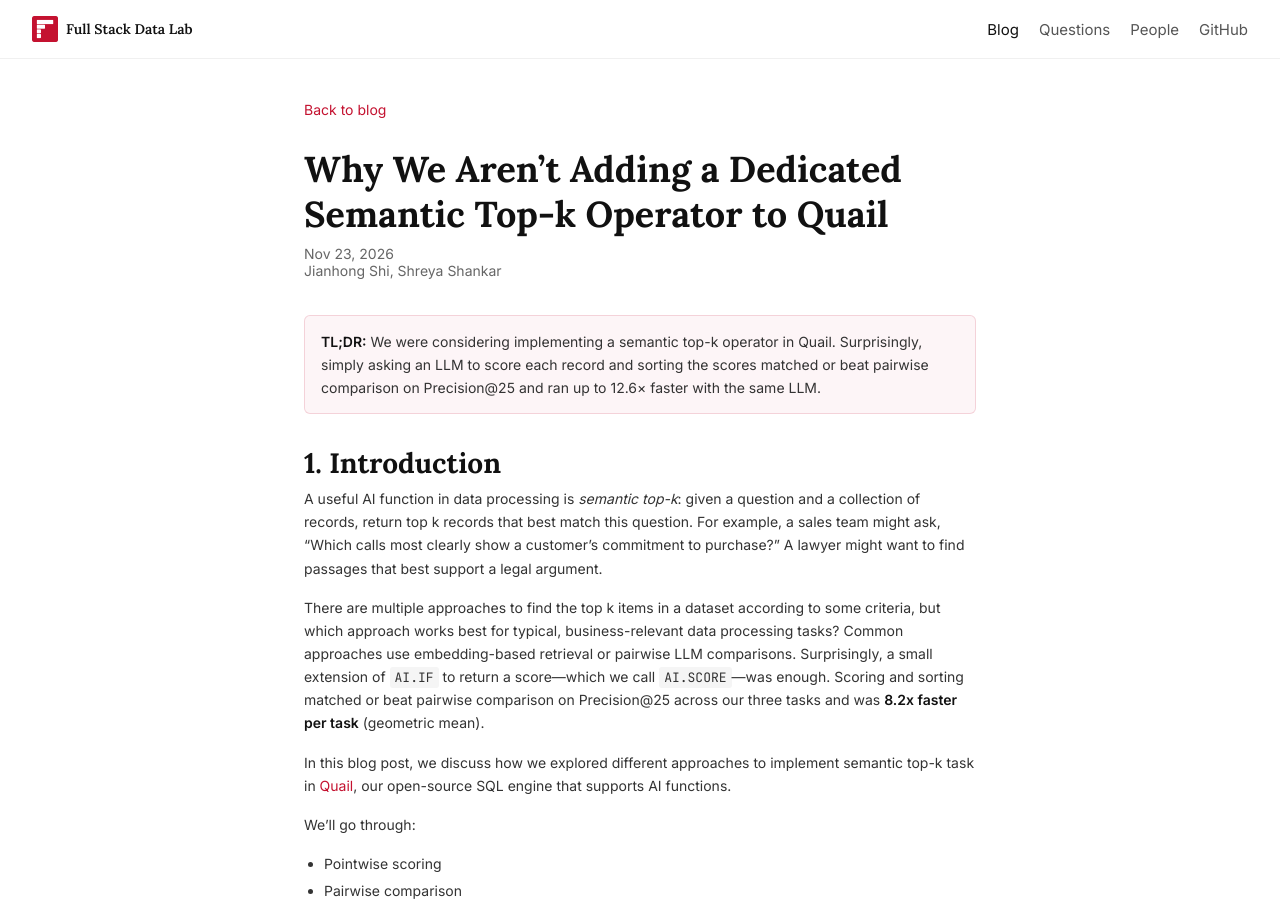
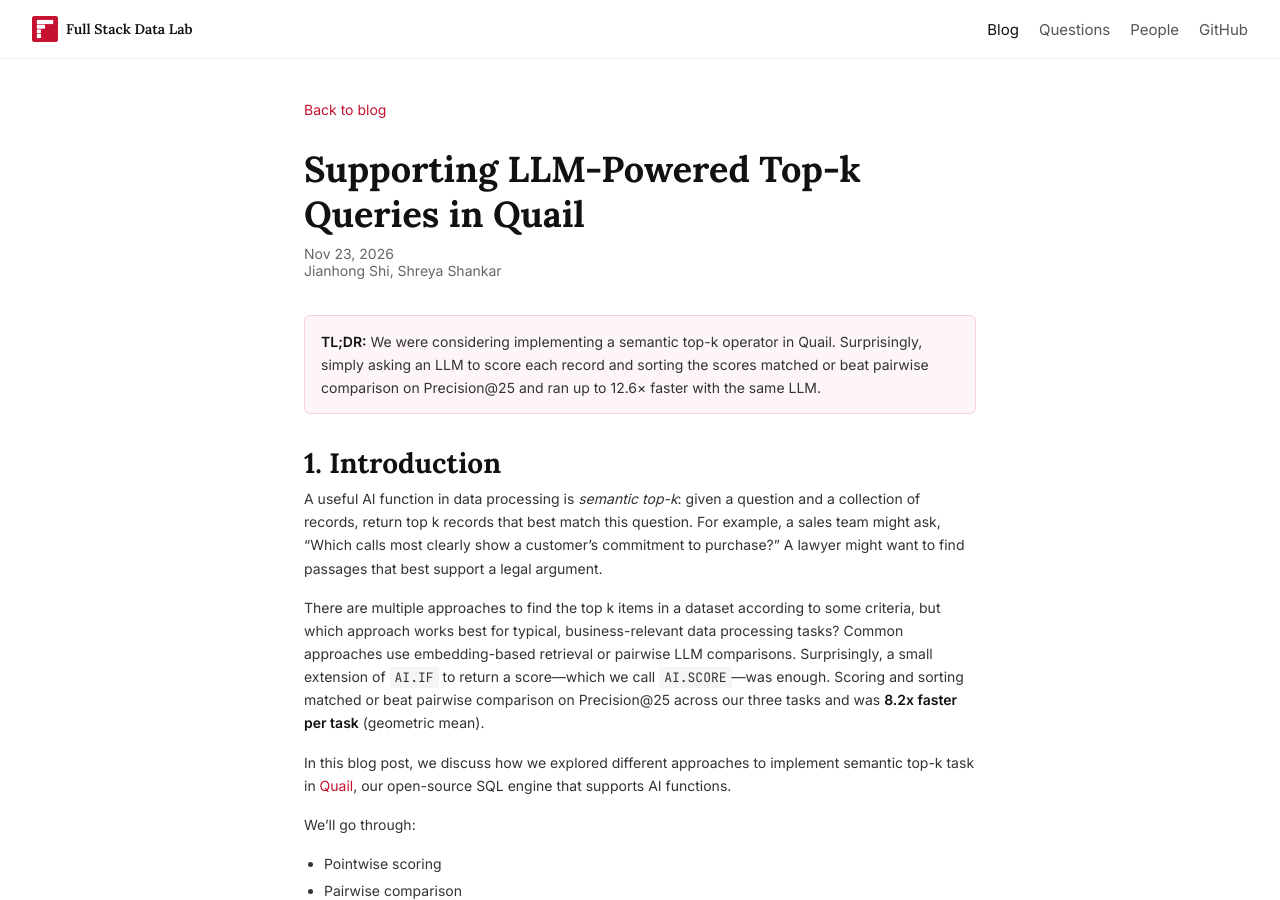
Before and after one commit to fsdatalab/fsdatalab.github.io, a Jekyll site: the page built from _posts/2026-11-23-ai-score.md, in a window 1280 px wide and 900 px high. Built offline with Jekyll 4.4.1, drawn with Linux system fonts in a browser that asks for light colours.

Commit message:
Retitle the semantic top-k post and use a SQL-query social card
The title is now "Supporting LLM-Powered Top-k Queries in Quail", which
says what the post covers. The card shows an AI.SCORE ... ORDER BY ...
LIMIT query next to its top three results, and the alt text and the
question page's source title follow the new title.

Co-Authored-By: Claude Opus 5.5 <noreply@anthropic.com>

```diff
--- a/_posts/2026-11-23-ai-score.md
+++ b/_posts/2026-11-23-ai-score.md
@@ -1,6 +1,6 @@
 ---
 layout: post
-title: "Why We Aren’t Adding a Dedicated Semantic Top-k Operator to Quail"
+title: "Supporting LLM-Powered Top-k Queries in Quail"
 date: 2026-11-23
 authors:
   - jianhong-shi
@@ -13,7 +13,7 @@ image:
   path: /assets/blog/ai-score/social-preview.png
   width: 1200
   height: 630
-  alt: "Why We Aren’t Adding a Dedicated Semantic Top-k Operator to Quail: Precision@25 of pairwise comparison and pointwise scoring on Sales (44% and 44%), Contract (80% and 96%), and Drug Safety (20% and 28%), and pointwise scoring at 8.2x the speed of pairwise comparison."
+  alt: "Supporting LLM-Powered Top-k Queries in Quail: a SQL query that scores each sales call with AI.SCORE, sorts by the score, and keeps the top 3, next to the three highest-scoring calls."
 ---
 
 <style>
```
Also changed, not shown: _questions/how-do-i-use-an-llm-to-find-the.md (+1 -1 lines), assets/blog/ai-score/social-preview.png.
